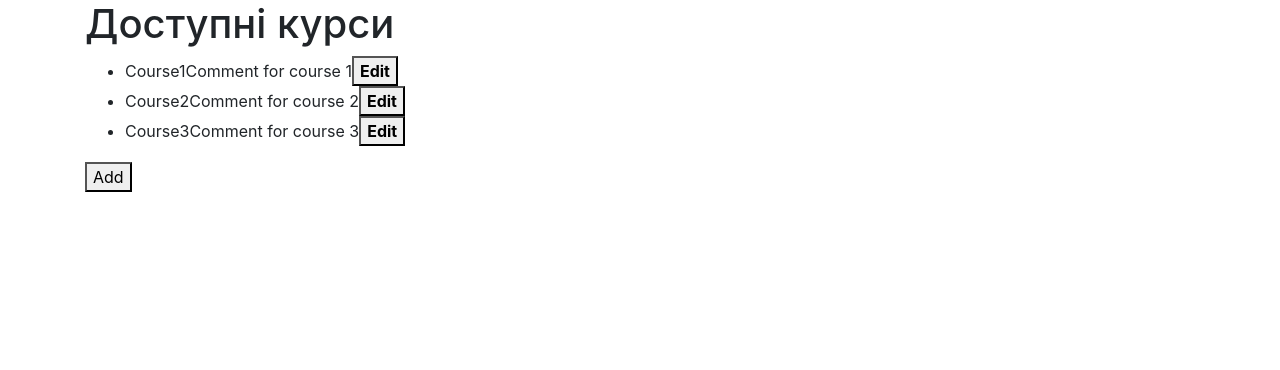
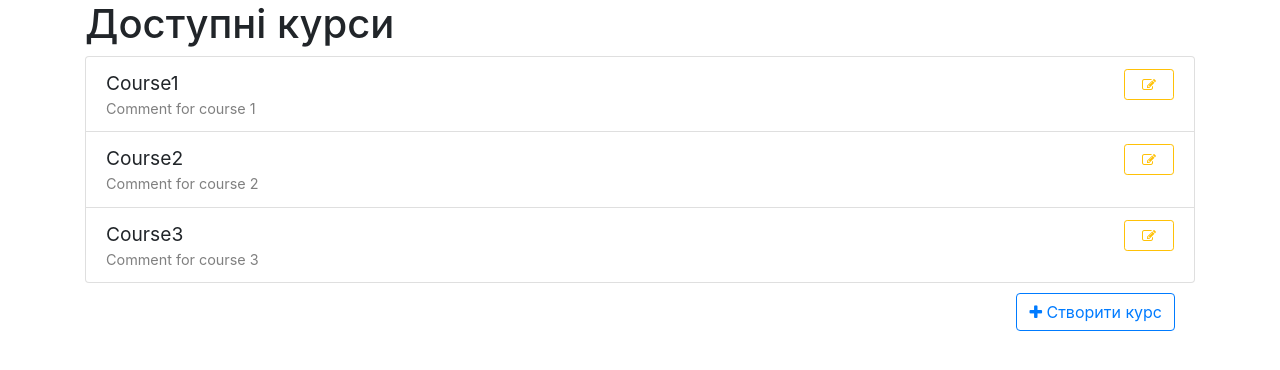
Before and after one commit to NarbiD/sc-teacher-frontend, a React (Create React App) app: page / in a window 1280 px wide. Shown: the top 370 px of the page. Built offline with nearby package versions, Linux system fonts and the light colour scheme.

Commit message:
added styles for available courses

```diff
--- a/src/components/app/available-courses/available-courses.js
+++ b/src/components/app/available-courses/available-courses.js
@@ -1,20 +1,21 @@
 import React, { Component } from 'react';
 import CourseList from './course-list/course-list';
 import CreateCourse from './create-course/create-course';
+import Title from './title/title';
 
 export default class availableCourses extends Component {
     state = {
         items: [
-            {id: 1, name: 'Course1', comment: 'Comment for course 1'},
-            {id: 2, name: 'Course2', comment: 'Comment for course 2'},
-            {id: 3, name: 'Course3', comment: 'Comment for course 3'}
+            {id: 1, label: 'Course1', comment: 'Comment for course 1'},
+            {id: 2, label: 'Course2', comment: 'Comment for course 2'},
+            {id: 3, label: 'Course3', comment: 'Comment for course 3'}
         ]
     }
     render() {
         const { items } = this.state;
         return (
             <div>
-                <h1>Доступні курси</h1>
+                <Title />
                 <CourseList items={ items } />
                 <CreateCourse />
             </div>)
--- /dev/null
+++ b/src/components/app/available-courses/course-item/course-list-item.css
@@ -0,0 +1,14 @@
+.course-list-item .label {
+    font-size: 1.2rem;
+    cursor: pointer;
+    display: inline-block;
+}
+
+.course-list-item .comment {
+    font-size: 0.9rem;
+    color: grey;
+}
+
+.course-list-item button {
+    width: 50px;
+  }
--- a/src/components/app/available-courses/course-item/course-list-item.js
+++ b/src/components/app/available-courses/course-item/course-list-item.js
@@ -1,14 +1,15 @@
 import React from 'react';
 
-const CourseListItem = ({ name, comment }) => {
-    let className = 'course-list-item';
+import './course-list-item.css';
+
+const CourseListItem = ({ label, comment }) => {
     return (
-        <span className={className}>
-            <span>{name}</span>
-            <span>{comment}</span>
-            <button type="button">
-                <b>Edit</b>
+        <span className="course-list-item">
+            <div className="label">{label}</div>
+            <button type="button" className="btn btn-outline-warning btn-sm float-right">
+                <span className="fa fa-pencil-square-o"></span>
             </button>
+            <div className="comment">{comment}</div>
         </span>
     );
 };
--- a/src/components/app/available-courses/course-list/course-list.js
+++ b/src/components/app/available-courses/course-list/course-list.js
@@ -1,18 +1,19 @@
 import React from 'react';
+
+import './course-list.css'
 
 import CourseListItem from '../course-item/course-list-item'
 
 const CourseList = ({ items }) => {
-    const className = 'course-list';
     const courseItems = items.map((item) => {
         const { id, ...itemProps } = item;
         return (
-            <li key={id}>
-                <CourseListItem { ... itemProps } />
+            <li key={id} className="list-group-item">
+                <CourseListItem { ...itemProps } />
             </li>
         )
     });
-    return (<ul className={className}>{courseItems}</ul>)
+    return (<ul className="list-group">{courseItems}</ul>)
 }
 
 export default CourseList;
--- /dev/null
+++ b/src/components/app/available-courses/create-course/create-course.css
@@ -0,0 +1,5 @@
+.create-course-button {
+  margin-top: 10px;
+  margin-right: 20px;
+  cursor: pointer;
+}
--- a/src/components/app/available-courses/create-course/create-course.js
+++ b/src/components/app/available-courses/create-course/create-course.js
@@ -1,8 +1,13 @@
 import React from 'react';
-import CourseList from '../course-list/course-list';
+
+import './create-course.css'
 
 const CreateCourse = () => {
-    return <button type="button">Add</button>
+    return <button type="button"
+                 className="btn btn-outline-primary float-right create-course-button">
+                     <span className="fa fa-plus"></span>
+                     <span> Створити курс</span>
+            </button>
 }
 
 export default CreateCourse;
--- /dev/null
+++ b/src/components/app/available-courses/title/title.js
@@ -0,0 +1,7 @@
+import React from 'react';
+
+const Title = () => {
+    return <h1>Доступні курси</h1>
+}
+
+export default Title;
```
Also changed, not shown: src/components/app/available-courses/course-list/course-list.css (added).
